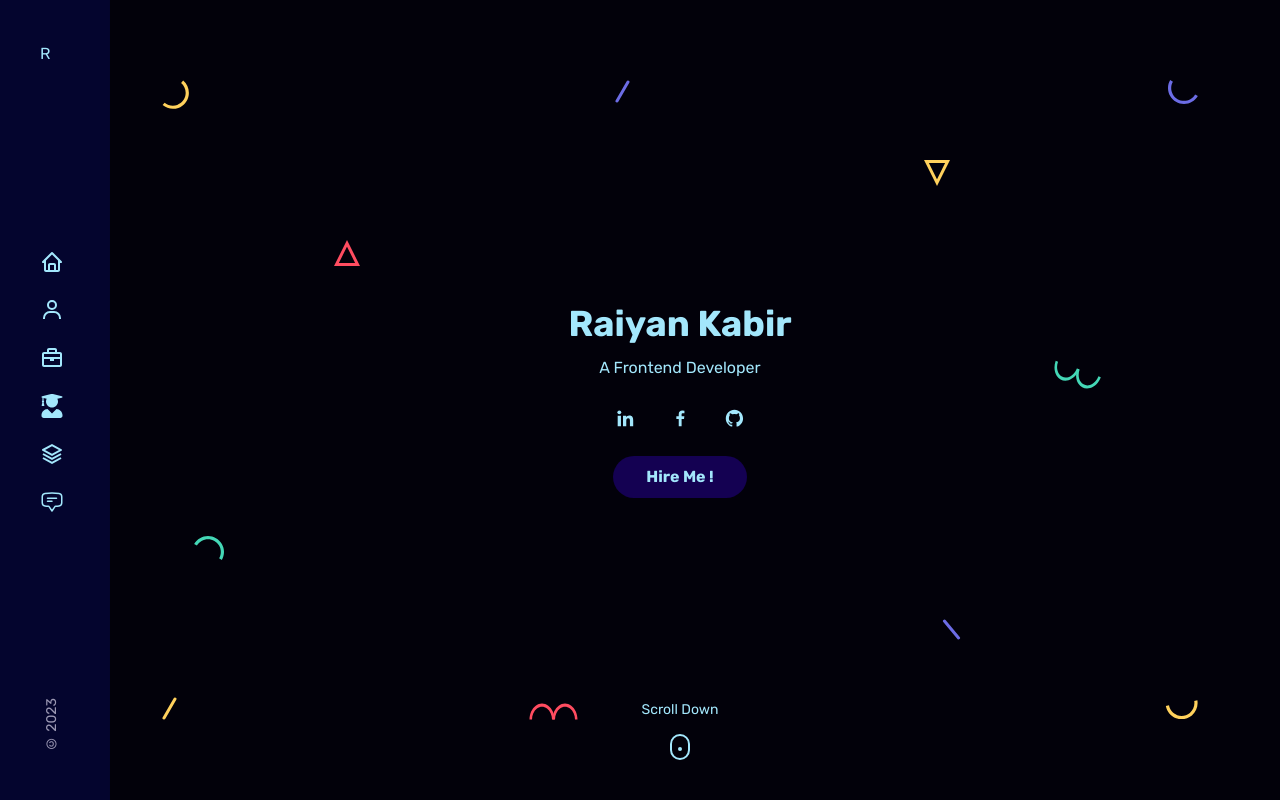
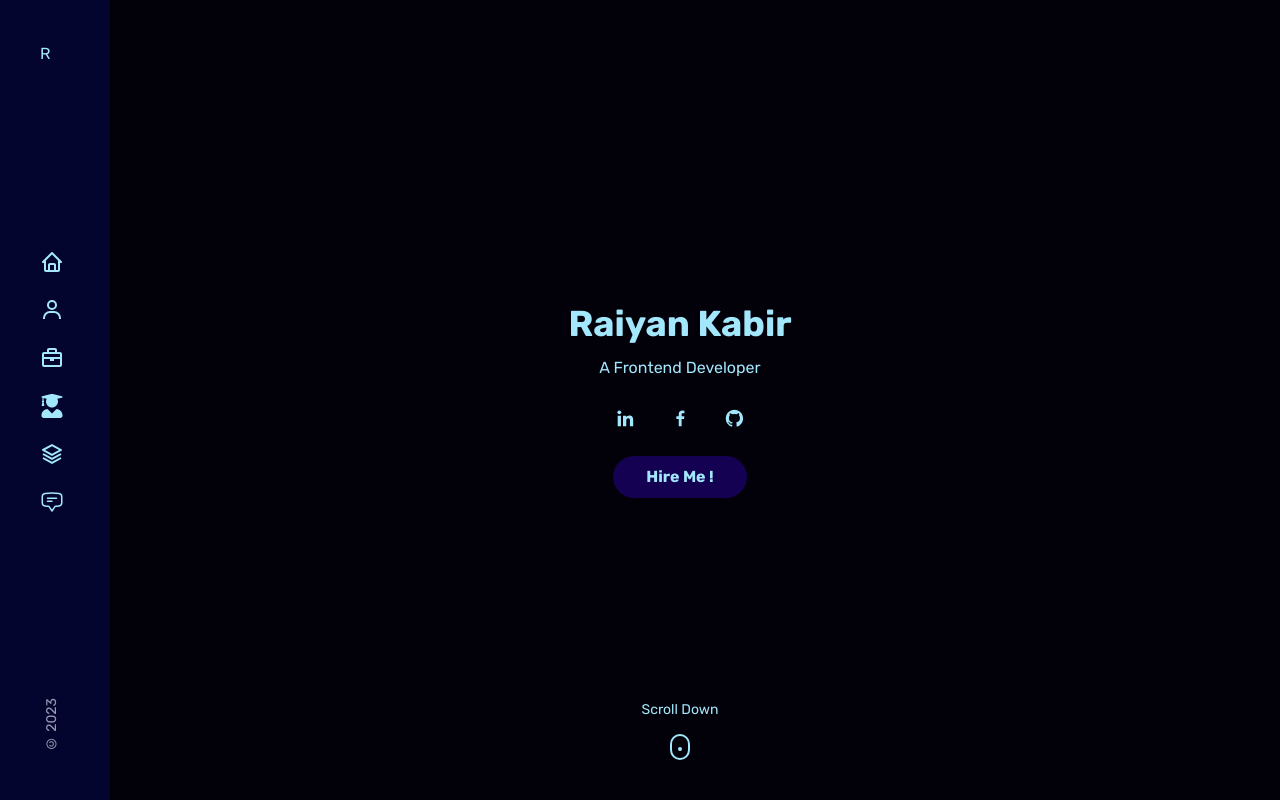
Before and after one commit to Raiyan109/raiyan-portfolio-fe, a React (Vite) app: page / in a window 1280 px wide. Shown: the top 800 px of the page. Built offline with nearby package versions, Linux system fonts and the light colour scheme.

Commit message:
resume new link added

```diff
--- a/src/components/about/About.jsx
+++ b/src/components/about/About.jsx
@@ -25,7 +25,8 @@
                     <div className="about__info">
                         <p className="about_desc">I am Raiyan Kabir, a frontend developer. I live in coding. And I believe in Quality. I enjoy learning new technologies and listening to web development podcasts in Bangla. I am open to hearing new perspectives, reach out if you want to be a mate in creating shining real-world web apps!
                         </p>
-                        <a href="https://drive.google.com/file/d/1t5I2y-UPJUI3gOdkcSHiVIANWcdcfmze/view?usp=sharing" rel='noopener noreferrer' target='_blank' className="btn">Download Resume</a>
+                        <a href="https://drive.google.com/file/d/1Nuu6q07AsMKpeYXOMnATLyL3f2Ac9o4M/view?usp=sharing
+" rel='noopener noreferrer' target='_blank' className="btn">Download Resume</a>
                     </div>
 
                     <div className="about__skills skills-grid">
--- a/src/components/home/Home.jsx
+++ b/src/components/home/Home.jsx
@@ -37,7 +37,7 @@
                 <ScrollDown />
             </div>
 
-            <Shapes />
+            {/* <Shapes /> */}
         </section>
     );
 };
```
Also changed, not shown: 1 other file (tests, documents, lock files or other folders).
